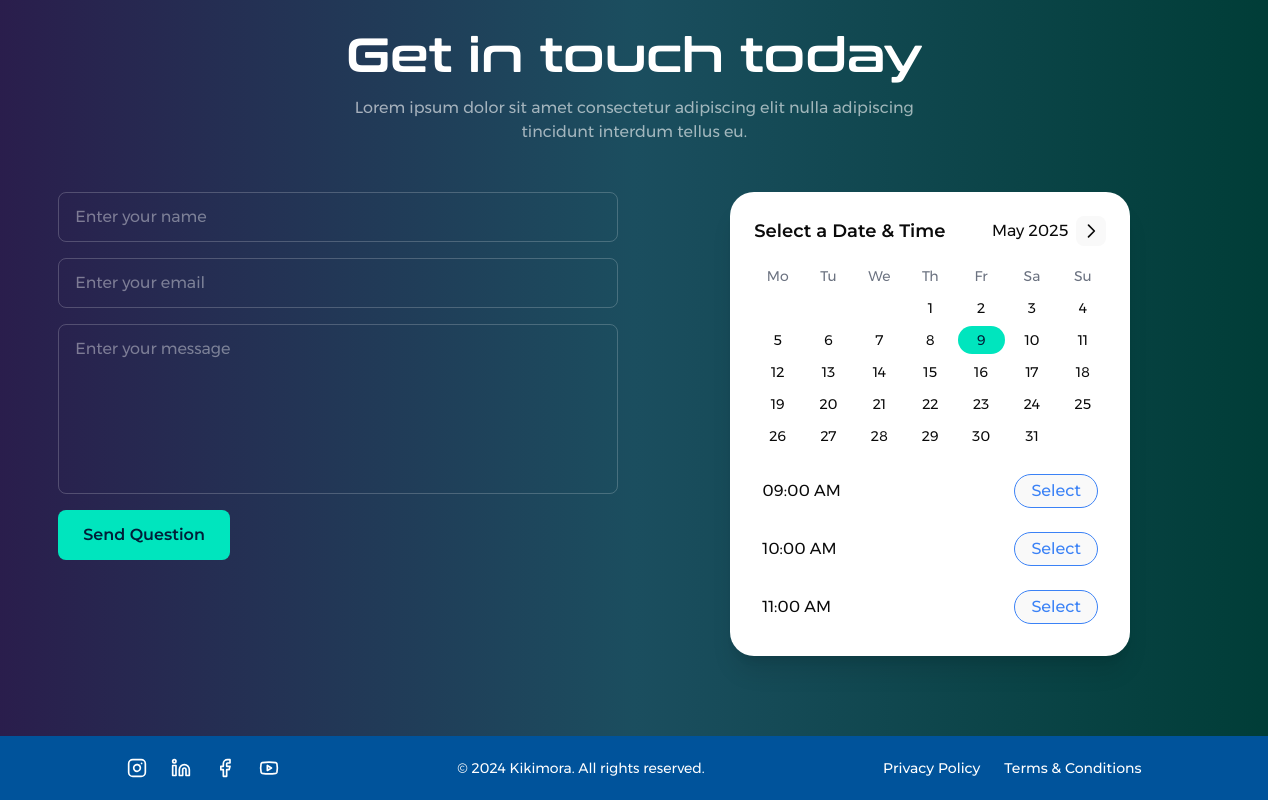
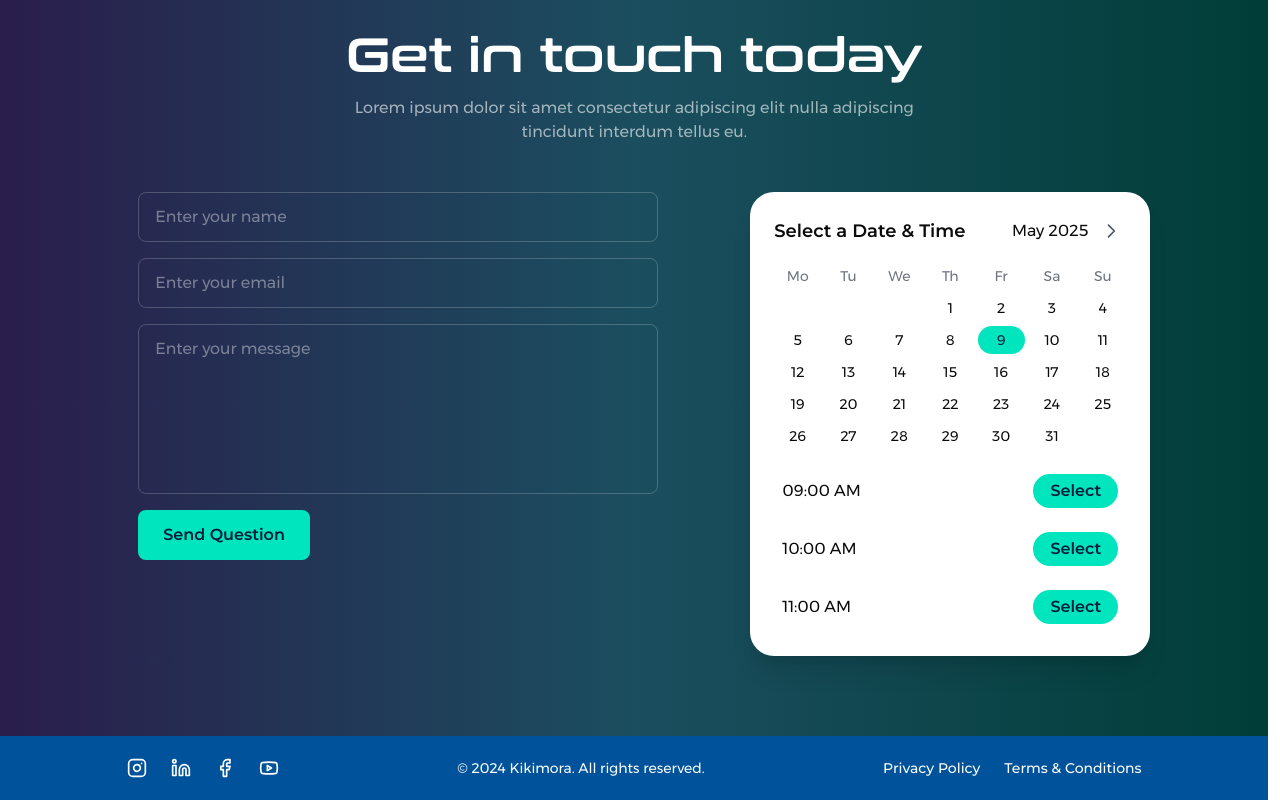
Before and after one commit to NikolaSirakov3/Kikimora-website, a React (Vite) app: page /developers in a window 1280 px wide. Shown: the part 6961-7761 px from the top of the page. Built offline with nearby package versions, Linux system fonts and the light colour scheme.

Commit message:
Enhance GetInTouch component by adjusting layout with margin and improving button styles for better visual appeal and user interaction.

```diff
--- a/src/components/home/GetInTouch.tsx
+++ b/src/components/home/GetInTouch.tsx
@@ -41,7 +41,7 @@ export function GetInTouch() {
               adipiscing tincidunt interdum tellus eu.
             </p>
 
-            <div className="grid grid-cols-2 gap-8">
+            <div className="grid grid-cols-2 gap-8 ml-20">
               {/* Contact Form */}
               <div className="flex flex-col gap-4">
                 <input
@@ -76,9 +76,9 @@ export function GetInTouch() {
                         <span>
                           {month} {year}
                         </span>
-                        <button className="p-1">
+                        <button className="p-1 bg-white hover:bg-gray-50 rounded-full transition-colors">
                           <svg
-                            className="w-5 h-5"
+                            className="w-5 h-5 text-gray-600"
                             fill="none"
                             stroke="currentColor"
                             viewBox="0 0 24 24"
@@ -133,19 +133,19 @@ export function GetInTouch() {
                     <div className="space-y-2">
                       <div className="flex items-center justify-between p-2 rounded-lg hover:bg-gray-50">
                         <span>09:00 AM</span>
-                        <button className="text-blue-500 px-4 py-1 rounded-full border border-blue-500">
+                        <button className="bg-[#00E5BE] text-[#001E38] font-montserrat font-semibold px-4 py-1 rounded-full hover:bg-[#00E5BE]/90 transition-colors">
                           Select
                         </button>
                       </div>
                       <div className="flex items-center justify-between p-2 rounded-lg hover:bg-gray-50">
                         <span>10:00 AM</span>
-                        <button className="text-blue-500 px-4 py-1 rounded-full border border-blue-500">
+                        <button className="bg-[#00E5BE] text-[#001E38] font-montserrat font-semibold px-4 py-1 rounded-full hover:bg-[#00E5BE]/90 transition-colors">
                           Select
                         </button>
                       </div>
                       <div className="flex items-center justify-between p-2 rounded-lg hover:bg-gray-50">
                         <span>11:00 AM</span>
-                        <button className="text-blue-500 px-4 py-1 rounded-full border border-blue-500">
+                        <button className="bg-[#00E5BE] text-[#001E38] font-montserrat font-semibold px-4 py-1 rounded-full hover:bg-[#00E5BE]/90 transition-colors">
                           Select
                         </button>
                       </div>
```
